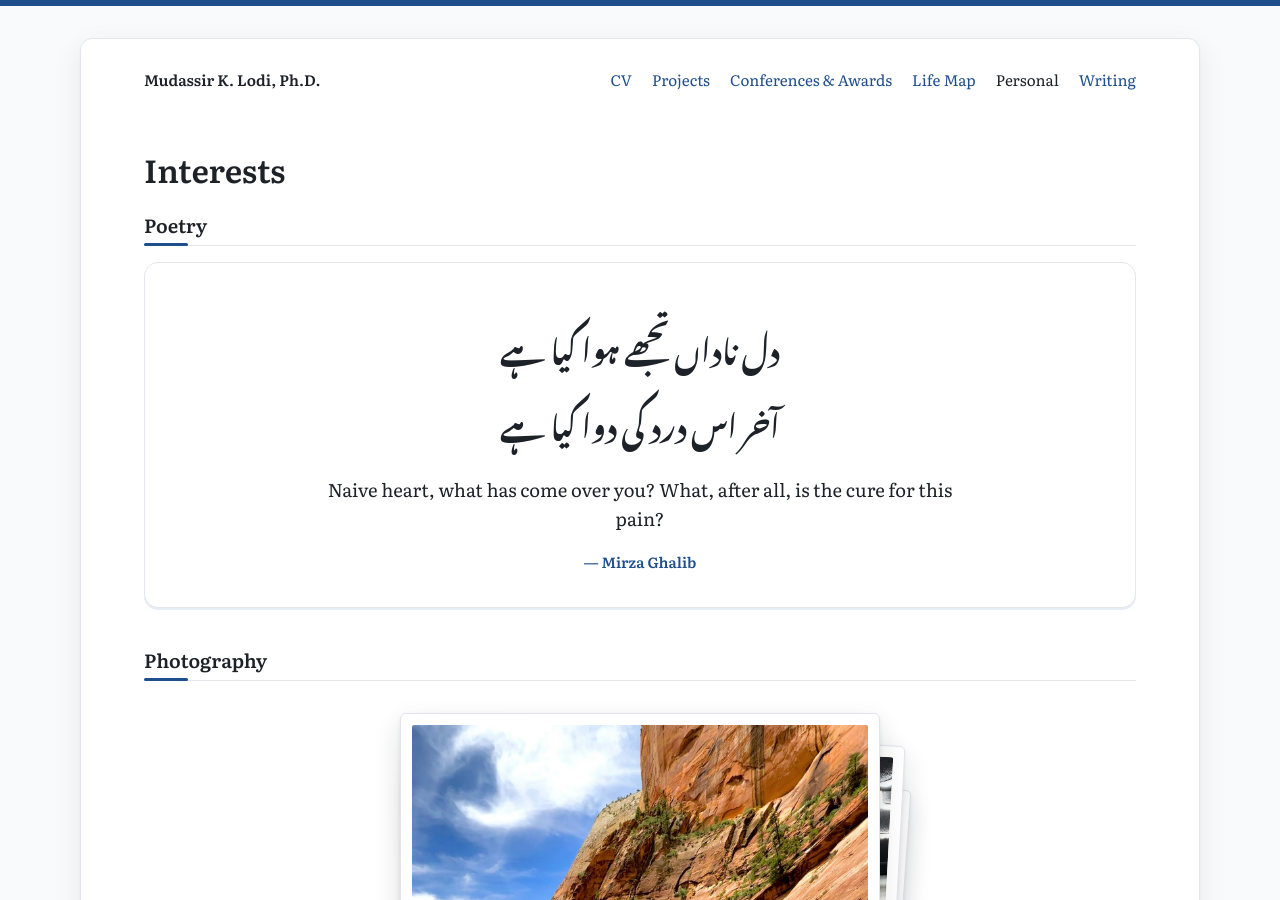
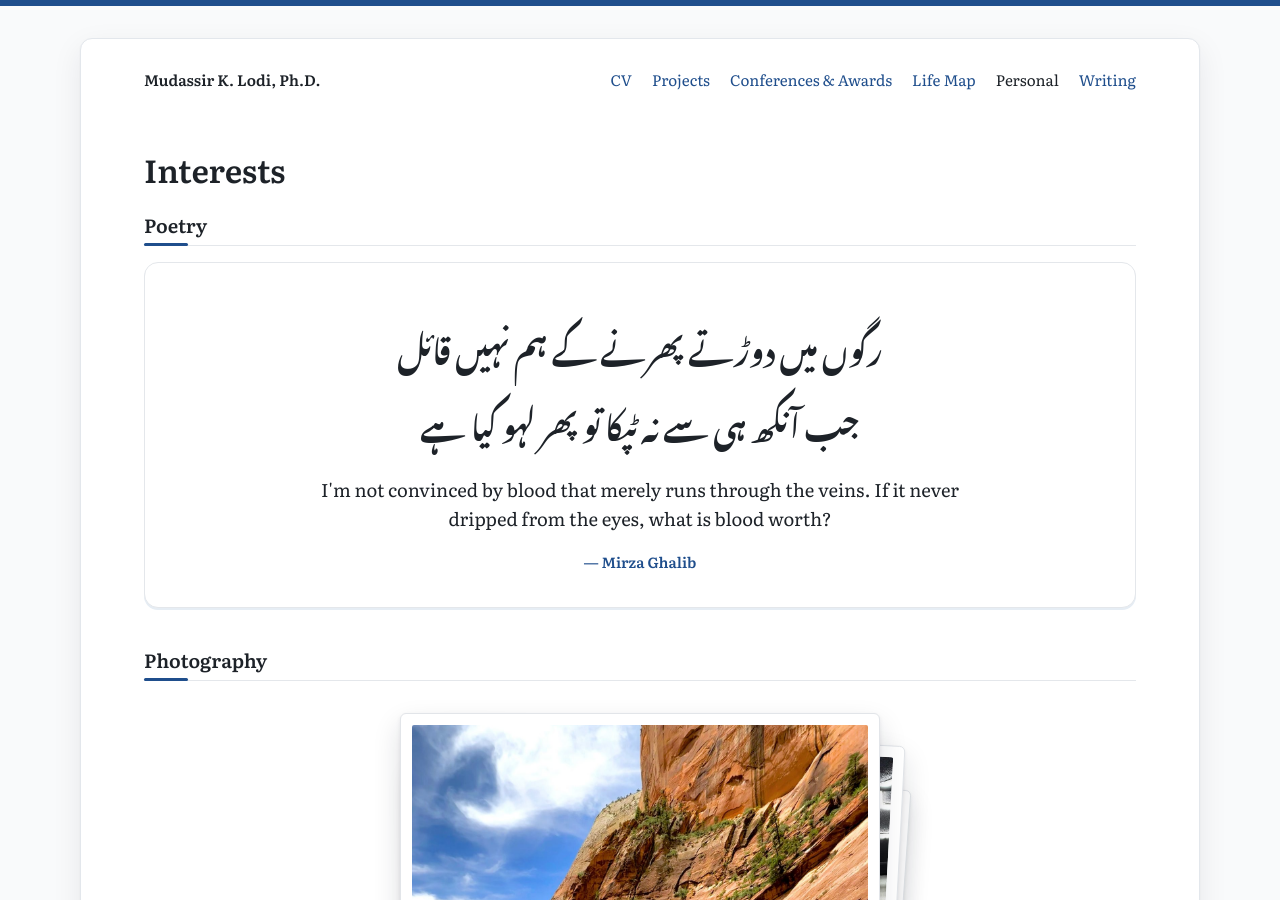
Before and after one commit to mklodi1/mklodi1.github.io, a Jekyll site: the page built from personal/index.html, in a window 1280 px wide and 900 px high. Built offline with Jekyll 4.4.1, drawn with Linux system fonts in a browser that asks for light colours; some web fonts are replaced; part of the change alters nothing that is shown.

Commit message:
Poetry: hand-picked Ghalib couplets
Co-Authored-By: Claude Opus 5.5 <noreply@anthropic.com>
Claude-Session: https://claude.ai/code/session_018B7yRm4wV88UDqtVSP6gVK

```diff
--- a/_data/poetry.yml
+++ b/_data/poetry.yml
@@ -1,30 +1,30 @@
-# Couplets for the Poetry card on /personal/. One is chosen each day; visitors can browse the rest.
-# Only use public-domain verse (classical poets, or works published before 1929) or your own writing.
+# Couplets for the Poetry card on /personal/. One is shown at random on each page load.
+# Urdu text as printed by Rekhta (rekhta.org). Only public-domain verse.
 # Fields: urdu (two lines, separated by a | ), english, poet
+- urdu: "عشق نے غالبؔ نکما کر دیا | ورنہ ہم بھی آدمی تھے کام کے"
+  english: "Love has made me useless, Ghalib. Otherwise I too was a man of some worth."
+  poet: "Mirza Ghalib"
+
+- urdu: "محبت میں نہیں ہے فرق جینے اور مرنے کا | اسی کو دیکھ کر جیتے ہیں جس کافر پہ دم نکلے"
+  english: "In love there's no difference between living and dying: I live by gazing at the very one I'd die for."
+  poet: "Mirza Ghalib"
+
+- urdu: "رگوں میں دوڑتے پھرنے کے ہم نہیں قائل | جب آنکھ ہی سے نہ ٹپکا تو پھر لہو کیا ہے"
+  english: "I'm not convinced by blood that merely runs through the veins. If it never dripped from the eyes, what is blood worth?"
+  poet: "Mirza Ghalib"
+
 - urdu: "ہزاروں خواہشیں ایسی کہ ہر خواہش پہ دم نکلے | بہت نکلے مرے ارمان لیکن پھر بھی کم نکلے"
   english: "A thousand desires, each one worth dying for. Many of my hopes came true, and still they were too few."
   poet: "Mirza Ghalib"
 
-- urdu: "پتا پتا بوٹا بوٹا حال ہمارا جانے ہے | جانے نہ جانے گل ہی نہ جانے باغ تو سارا جانے ہے"
-  english: "Every leaf and every plant knows the state I am in. The rose alone may not know, but the whole garden does."
-  poet: "Mir Taqi Mir"
-
-- urdu: "دل ناداں تجھے ہوا کیا ہے | آخر اس درد کی دوا کیا ہے"
-  english: "Naive heart, what has come over you? What, after all, is the cure for this pain?"
+- urdu: "رنج سے خوگر ہوا انساں تو مٹ جاتا ہے رنج | مشکلیں مجھ پر پڑیں اتنی کہ آساں ہو گئیں"
+  english: "When a person grows used to sorrow, sorrow disappears. So many hardships fell on me that they became easy."
   poet: "Mirza Ghalib"
 
-- urdu: "ابتدائے عشق ہے روتا ہے کیا | آگے آگے دیکھیے ہوتا ہے کیا"
-  english: "This is only the beginning of love, so why weep? Just wait and see what lies ahead."
-  poet: "Mir Taqi Mir"
-
-- urdu: "ہم کو معلوم ہے جنت کی حقیقت لیکن | دل کے خوش رکھنے کو غالبؔ یہ خیال اچھا ہے"
-  english: "I know the truth about paradise, Ghalib, but to keep the heart content, it is a pleasant thought."
+- urdu: "ہم وہاں ہیں جہاں سے ہم کو بھی | کچھ ہماری خبر نہیں آتی"
+  english: "I've gone to where even news of myself doesn't reach me."
   poet: "Mirza Ghalib"
 
-- urdu: "سارے جہاں سے اچھا ہندوستاں ہمارا | ہم بلبلیں ہیں اس کی یہ گلستاں ہمارا"
-  english: "Better than all the world is our homeland. We are its nightingales, and it is our garden."
-  poet: "Allama Iqbal"
-
-- urdu: "عشق نے غالبؔ نکما کر دیا | ورنہ ہم بھی آدمی تھے کام کے"
-  english: "Love has made me useless, Ghalib. Otherwise I too was a man of some worth."
+- urdu: "بنا کر فقیروں کا ہم بھیس غالبؔ | تماشائے اہل کرم دیکھتے ہیں"
+  english: "Disguised as a beggar, Ghalib, I watch how the generous really behave."
   poet: "Mirza Ghalib"
```
